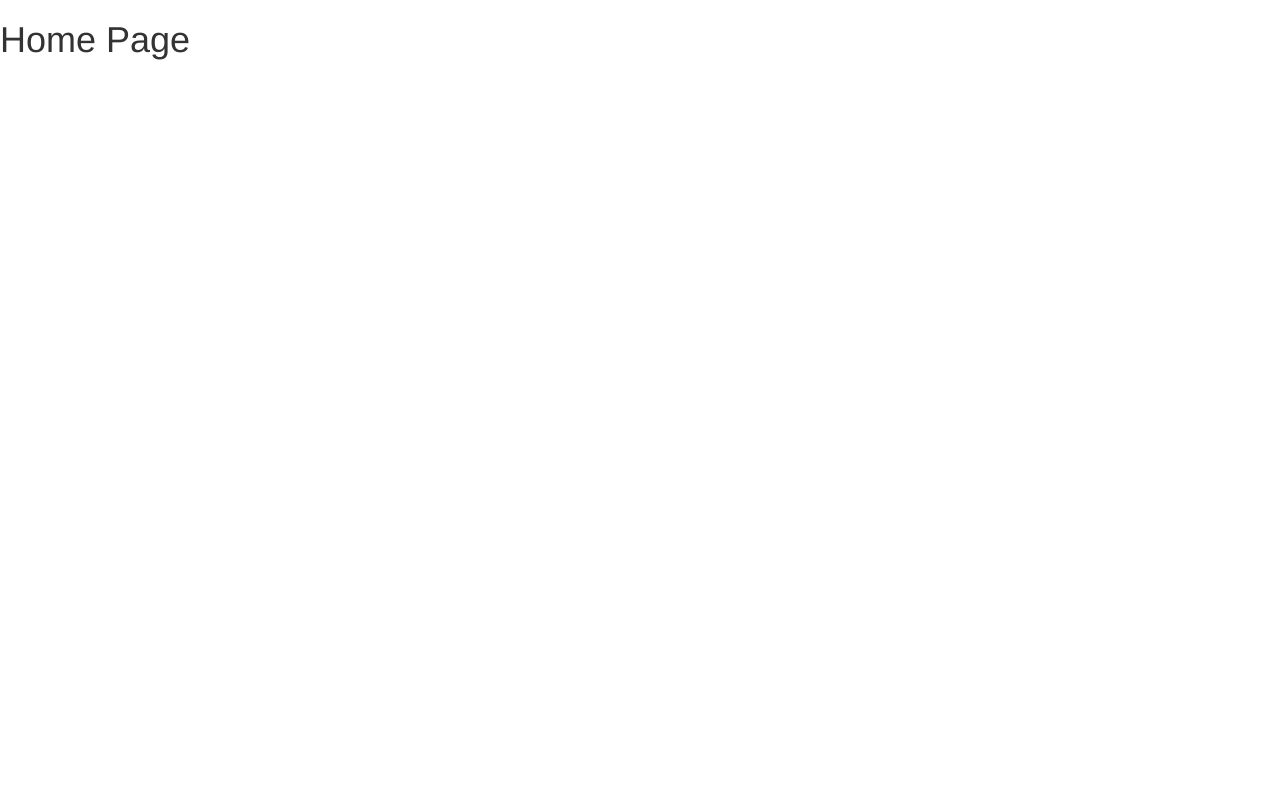
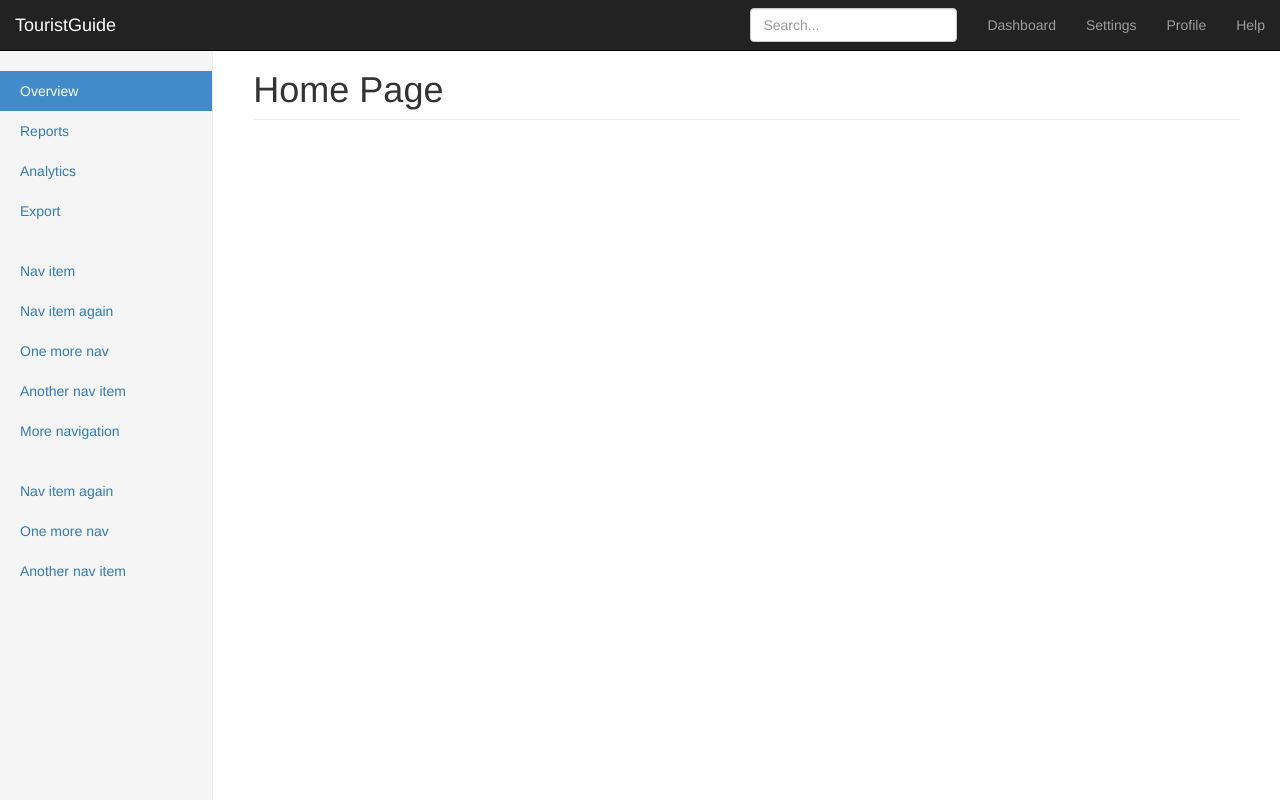
Before and after one commit to AhsonSn/TouristGuide, a Flask app: page / in a window 1280 px wide. Before the commit the page is almost empty. Run offline with Flask 2, Linux system fonts and the light colour scheme; some libraries are stand-ins or nearby versions.

Commit message:
Applied some basic Bootstrap styling, added navigation bar and sidebar

```diff
--- /dev/null
+++ b/app/static/css/main.css
@@ -0,0 +1,52 @@
+body {
+  padding-top: 50px;
+}
+
+.sidebar {
+  display: none;
+}
+@media (min-width: 768px) {
+  .sidebar {
+    position: fixed;
+    top: 51px;
+    bottom: 0;
+    left: 0;
+    z-index: 1000;
+    display: block;
+    padding: 20px;
+    overflow-x: hidden;
+    overflow-y: auto; /* Scrollable contents if viewport is shorter than content. */
+    background-color: #f5f5f5;
+    border-right: 1px solid #eee;
+  }
+}
+
+/* Sidebar navigation */
+.nav-sidebar {
+  margin-right: -21px; /* 20px padding + 1px border */
+  margin-bottom: 20px;
+  margin-left: -20px;
+}
+.nav-sidebar > li > a {
+  padding-right: 20px;
+  padding-left: 20px;
+}
+.nav-sidebar > .active > a,
+.nav-sidebar > .active > a:hover,
+.nav-sidebar > .active > a:focus {
+  color: #fff;
+  background-color: #428bca;
+}
+
+.main {
+  padding: 20px;
+}
+@media (min-width: 768px) {
+  .main {
+    padding-right: 40px;
+    padding-left: 40px;
+  }
+}
+.main .page-header {
+  margin-top: 0;
+}
--- a/app/templates/base.html
+++ b/app/templates/base.html
@@ -10,10 +10,22 @@
 
     <!-- Bootstrap -->
     <link href="https://maxcdn.bootstrapcdn.com/bootstrap/3.3.5/css/bootstrap.min.css" rel="stylesheet">
+    <link href="{{ url_for('static', filename='css/main.css') }}" rel="stylesheet">
   </head>
 
   <body>
-    {% block content %}{% endblock %}
+{% include "navbar.html" %}
+
+    <div class="container-fluid">
+      <div class="row">
+        <div class="col-sm-3 col-md-2 sidebar">
+{% include "sidebar.html" %}
+        </div>
+        <div class="col-sm-9 col-sm-offset-3 col-md-10 col-md-offset-2 main">
+          {% block content %}{% endblock %}
+        </div>
+      </div>
+    </div>
     <!-- JQuery -->
     <script src="https://code.jquery.com/jquery-2.1.4.min.js"></script>
 
--- a/app/templates/home.html
+++ b/app/templates/home.html
@@ -1,5 +1,5 @@
 {% extends "base.html" %}
 {% block title %}Title of Home Page{% endblock %}
 {% block content %}
-    <h1>Home Page</h1>
+          <h1 class="page-header">Home Page</h1>
 {% endblock %}
--- a/app/templates/login.html
+++ b/app/templates/login.html
@@ -1,5 +1,5 @@
 {% extends "base.html" %}
 {% block title %}Title of Login Page{% endblock %}
 {% block content %}
-    <h1>Login Page</h1>
+          <h1 class="page-header">Login Page</h1>
 {% endblock %}
--- /dev/null
+++ b/app/templates/navbar.html
@@ -0,0 +1,24 @@
+    <nav class="navbar navbar-inverse navbar-fixed-top">
+      <div class="container-fluid">
+        <div class="navbar-header">
+          <button type="button" class="navbar-toggle collapsed" data-toggle="collapse" data-target="#navbar" aria-expanded="false" aria-controls="navbar">
+            <span class="sr-only">Toggle navigation</span>
+            <span class="icon-bar"></span>
+            <span class="icon-bar"></span>
+            <span class="icon-bar"></span>
+          </button>
+          <a class="navbar-brand" href="#">TouristGuide</a>
+        </div>
+        <div id="navbar" class="navbar-collapse collapse">
+          <ul class="nav navbar-nav navbar-right">
+            <li><a href="#">Dashboard</a></li>
+            <li><a href="#">Settings</a></li>
+            <li><a href="#">Profile</a></li>
+            <li><a href="#">Help</a></li>
+          </ul>
+          <form class="navbar-form navbar-right">
+            <input type="text" class="form-control" placeholder="Search...">
+          </form>
+        </div>
+      </div>
+    </nav>
--- /dev/null
+++ b/app/templates/sidebar.html
@@ -0,0 +1,18 @@
+          <ul class="nav nav-sidebar">
+            <li class="active"><a href="#">Overview <span class="sr-only">(current)</span></a></li>
+            <li><a href="#">Reports</a></li>
+            <li><a href="#">Analytics</a></li>
+            <li><a href="#">Export</a></li>
+          </ul>
+          <ul class="nav nav-sidebar">
+            <li><a href="">Nav item</a></li>
+            <li><a href="">Nav item again</a></li>
+            <li><a href="">One more nav</a></li>
+            <li><a href="">Another nav item</a></li>
+            <li><a href="">More navigation</a></li>
+          </ul>
+          <ul class="nav nav-sidebar">
+            <li><a href="">Nav item again</a></li>
+            <li><a href="">One more nav</a></li>
+            <li><a href="">Another nav item</a></li>
+          </ul>
```
